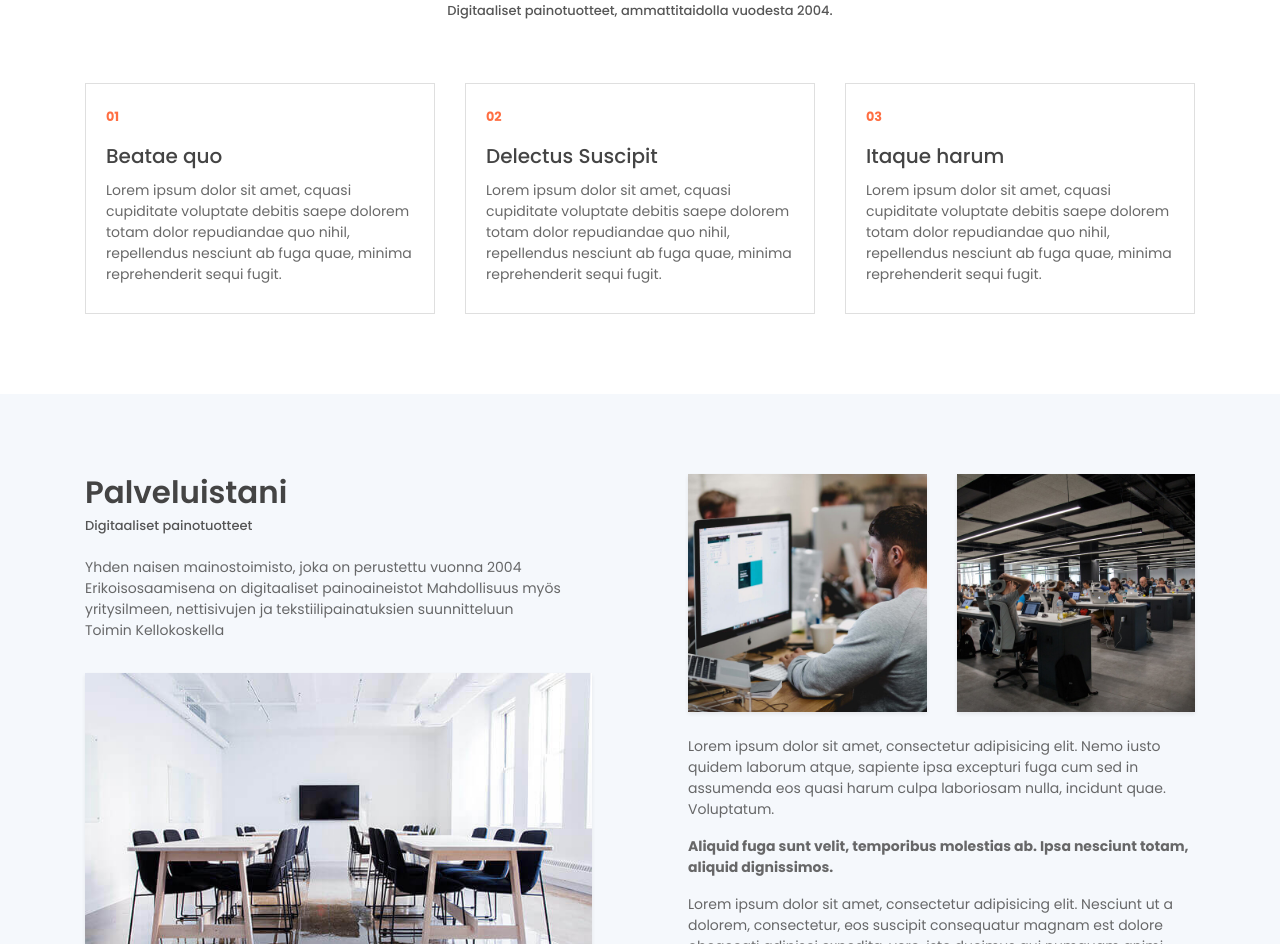
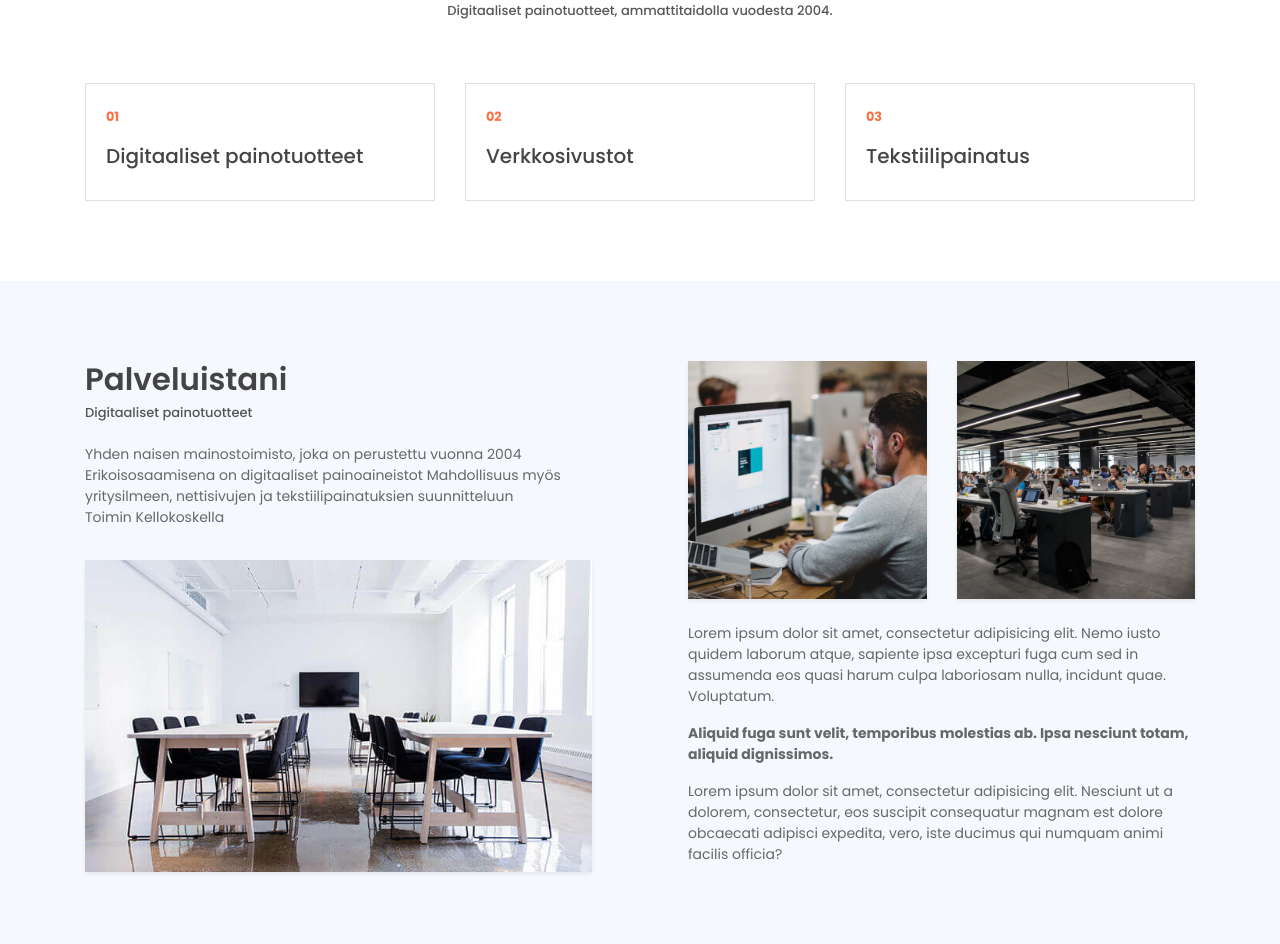
Before and after one commit to NorthJussi/yessies1, a plain HTML site: page public_html/index.html in a window 1280 px wide. Shown: the part 849-1793 px from the top of the page. Drawn offline with Linux system fonts and the light colour scheme.

Commit message:
Palvelut osion muokkaus

```diff
--- a/public_html/index.html
+++ b/public_html/index.html
@@ -71,8 +71,8 @@
                     <div class="card mb-4 mb-md-0">
                         <div class="card-body">
                             <small class="text-primary font-weight-bold">01</small>
-                            <h5 class="card-title mt-3"> Beatae quo <h5>
-                            <p class="mb-0">Lorem ipsum dolor sit amet, cquasi cupiditate voluptate debitis saepe dolorem totam dolor repudiandae quo nihil, repellendus nesciunt ab fuga quae, minima reprehenderit sequi fugit.</p>
+                            <h5 class="card-title mt-3"> Digitaaliset painotuotteet <h5>
+                            <p class="mb-0"></p>
                         </div>
                     </div>
                 </div>
@@ -80,8 +80,8 @@
                     <div class="card mb-4 mb-md-0">
                         <div class="card-body">
                             <small class="text-primary font-weight-bold">02</small>
-                            <h5 class="card-title mt-3">Delectus Suscipit<h5>
-                            <p class="mb-0">Lorem ipsum dolor sit amet, cquasi cupiditate voluptate debitis saepe dolorem totam dolor repudiandae quo nihil, repellendus nesciunt ab fuga quae, minima reprehenderit sequi fugit.</p>
+                            <h5 class="card-title mt-3">Verkkosivustot<h5>
+                            <p class="mb-0"></p>
                         </div>
                     </div>
                 </div>
@@ -89,15 +89,15 @@
                     <div class="card mb-4 mb-md-0">
                         <div class="card-body">
                             <small class="text-primary font-weight-bold">03</small>
-                            <h5 class="card-title mt-3">Itaque harum<h5>
-                            <p class="mb-0">Lorem ipsum dolor sit amet, cquasi cupiditate voluptate debitis saepe dolorem totam dolor repudiandae quo nihil, repellendus nesciunt ab fuga quae, minima reprehenderit sequi fugit.</p>
+                            <h5 class="card-title mt-3">Tekstiilipainatus<h5>
+                            <p class="mb-0"></p>
                         </div>
                     </div>
                 </div>
             </div>
         </div>
     </section>
-    <!-- End OF Service Section -->
+    <!-- Palvelut loppu -->
 
     <!-- About Section -->
     <section class="section" id="about">
```
